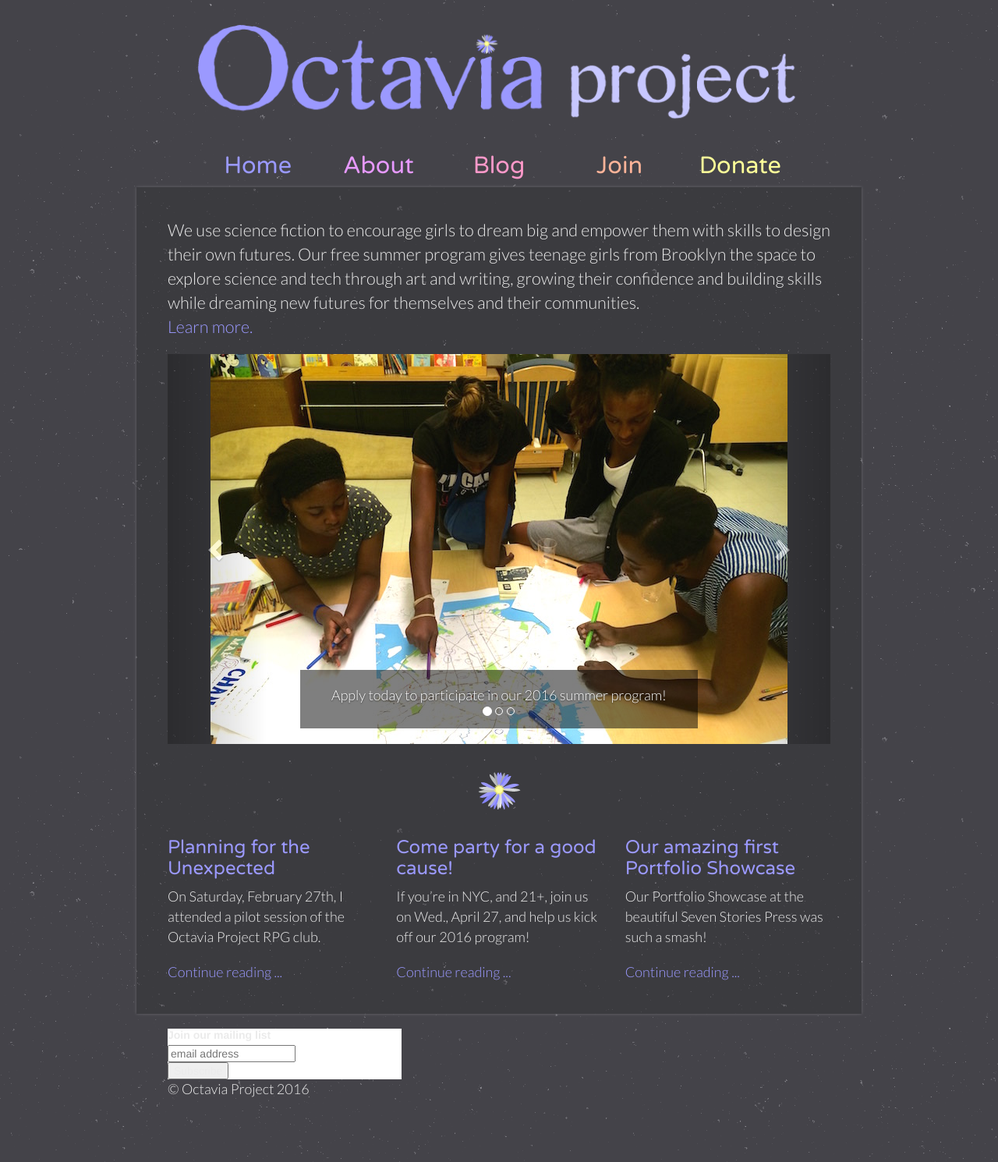
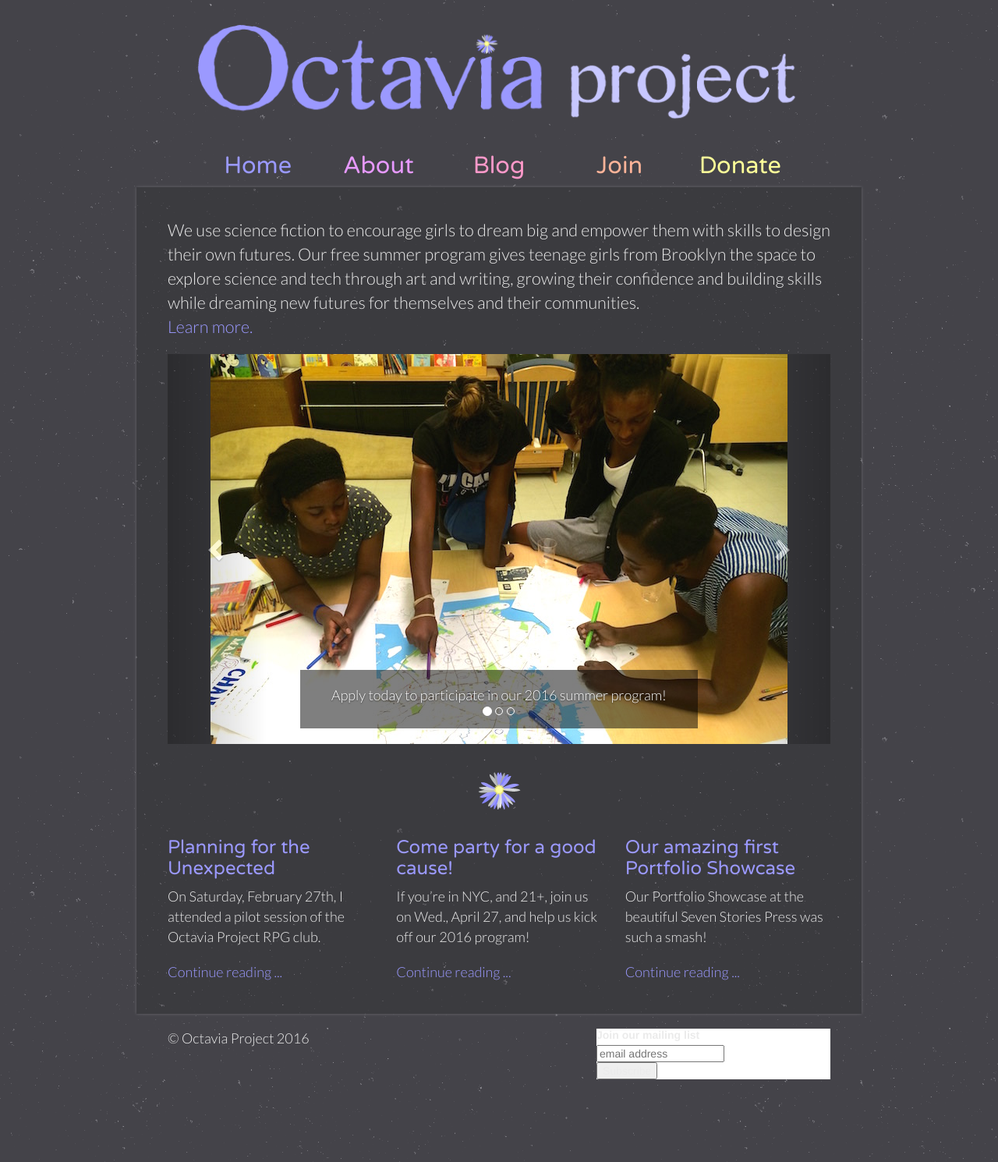
Before and after one commit to OctaviaProject/octaviaproject.github.io, a Jekyll site: the page built from index.html, in a window 1280 px wide. Shown: the whole page at 78% size. Built offline with Jekyll 4.4.1, drawn with Linux system fonts in a browser that asks for light colours; comment, search, counter and statistics services are not loaded.

Commit message:
Update styles.scss

```diff
--- a/assets/css/styles.scss
+++ b/assets/css/styles.scss
@@ -236,6 +236,15 @@
   margin-right: 30px;
 }
 
+#mc_embed_signup {
+  float: right;
+  background: none;
+}
+
+#mc_embed_signup input.email {
+  color: black;
+}
+
 // Smaller than landscape tablet
 @media screen and (max-width: 768px) {
    Remove the padding we set earlier
```
